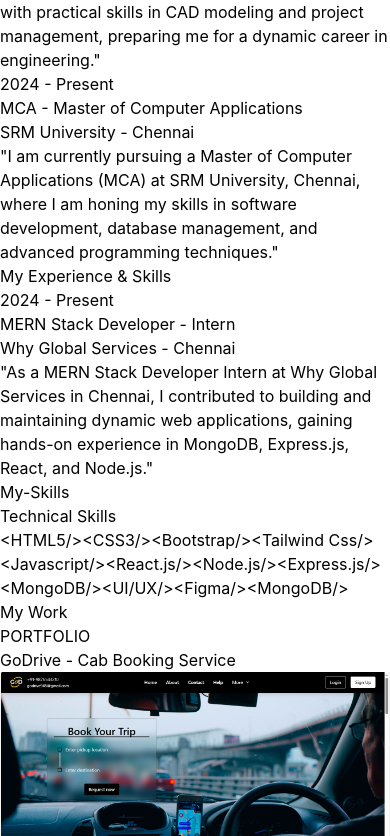
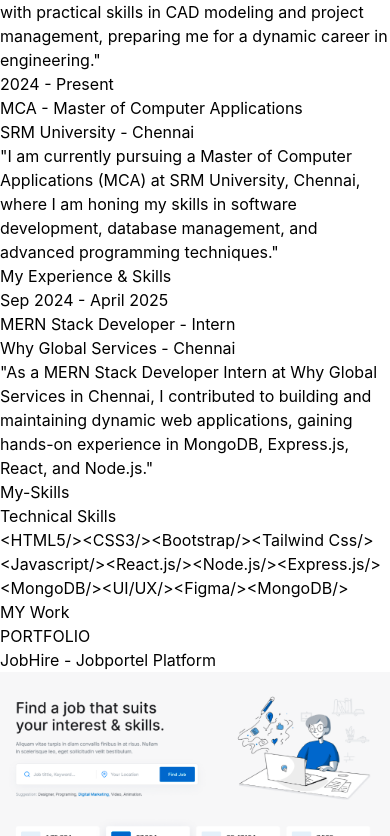
Before and after one commit to Sabari-Sakthivel/Portfolio, a React (Create React App) app in the folder sabari_portfolio/: page / in a window 390 px wide. Shown: the part 2543-3379 px from the top of the page. Built offline with nearby package versions, Linux system fonts and the light colour scheme.

Commit message:
all pages  responsive Completed

```diff
--- a/sabari_portfolio/src/Components/Home.jsx
+++ b/sabari_portfolio/src/Components/Home.jsx
@@ -11,6 +11,7 @@ import {
 } from "react-icons/fa6";
 import { HiOutlineMail } from "react-icons/hi";
 import GoDriveImg from "../../src/assets/GoDrive.png";
+import Jobhire from "../assets/Jobhire-Project.png";
 import { Link } from "react-router-dom";
 import Sidebar from "./sidebar";
 
@@ -115,7 +116,7 @@ const Home = () => {
             <div className="relative  h-full">
               <p className="text-white font-poppins text-center lg:left-16 ml-24 md:text-left  absolute md:translate-x-1/2 mt-2 md:ml-64 top-2 lg:pt-14 pt-8 font-semibold text-xl md:text-3xl">
                 Know{" "}
-                <span className="underline decoration-emerald-400">Me</span>{" "}
+                <span className="underline decoration-emerald-400">Me</span>
                 More
               </p>
               <h1 className="text-gray-100 opacity-5 text-5xl lg:text-8xl lg:pt-10 pt-7  font-poppins font-semibold flex items-center justify-center z-10">
@@ -210,7 +211,8 @@ const Home = () => {
           <div className="bg-dark-2 flex flex-col min-h-screen md:ml-64 p-4">
             <div className="relative w-full text-center">
               <p className="text-white font-poppins mt-5 absolute inset-x-0 lg:top-3 right-0 mx-auto sm:bottom-3 pt-14 font-semibold text-3xl md:text-4xl">
-                What I Do?
+                Wh<span className="underline decoration-emerald-400">at I D</span>
+                o?
               </p>
               <h1 className="text-gray-100 opacity-5 text-6xl md:text-9xl pt-10 font-poppins font-semibold flex items-center justify-center z-10">
                 SERVICE
@@ -243,21 +245,21 @@ const Home = () => {
                     "Efficiently managing and optimizing your data for reliability and performance. I design and implement robust database systems that ensure data integrity and security.",
                 },
               ].map((service, index) => (
-                <div
-                  key={index}
-                  className="flex gap-5 md:gap-7 mt-7 w-full md:w-1/2 p-4"
-                >
-                  <div className="relative bg-black h-fit rounded p-4">
-                    {service.icon}
-                  </div>
-                  <div className="max-w-sm">
-                    <h3 className="text-white font-serif font-bold text-xl md:text-2xl">
+                <div key={index} className="w-full md:w-1/2 p-4">
+                  {/* Icon & Title Row */}
+                  <div className="flex flex-col sm:flex-row gap-3 items-center sm:items-start">
+                    <div className="relative bg-black h-fit rounded p-4">
+                      {service.icon}
+                    </div>
+                    <h3 className="text-white font-serif font-bold text-xl md:text-2xl text-center sm:text-left">
                       {service.title}
                     </h3>
-                    <p className="text-gray-300 mt-1 font-sans font-medium leading-relaxed">
-                      {service.description}
-                    </p>
                   </div>
+
+                  {/* Description */}
+                  <p className="text-gray-300 mt-3 text-center sm:text-left font-sans font-medium leading-relaxed">
+                    {service.description}
+                  </p>
                 </div>
               ))}
             </div>
@@ -268,7 +270,8 @@ const Home = () => {
           <div className="bg-dark-1 flex flex-col min-h-[135vh]  md:ml-64">
             <div className="relative w-full text-center">
               <p className="text-white font-poppins mt-0  lg:mt-5 absolute inset-x-0 right-0 mx-auto  top-2 pt-14 font-semibold text-4xl">
-                Resume
+                Re<span className="underline decoration-emerald-400">sum</span>
+                e
               </p>
               <h1 className="text-gray-100 opacity-5 lg:text-9xl pt-10 font-poppins font-semibold text-5xl flex items-center justify-center z-10">
                 SUMMARY
@@ -333,7 +336,7 @@ const Home = () => {
                 <div className="grid grid-cols-1 gap-10">
                   <div className="bg-dark-2 relative w-full lg:h-[245px] h-full rounded shadow p-5">
                     <button className="rounded w-fit text-white bg-emerald-400">
-                      2024 - Present
+                      Sep 2024 - April 2025
                     </button>
                     <h2 className="text-white font-serif font-bold mt-4">
                       MERN Stack Developer - Intern
@@ -406,7 +409,8 @@ const Home = () => {
           <div className="bg-dark-2 flex flex-col  h-full lg:ml-64 p-4 lg:p-0">
             <div className="relative w-full text-center">
               <p className="text-white font-poppins lg:mt-6 lg:ml-80 lg:left-32 left-24 justify-center absolute  top-2 pt-14 font-semibold text-3xl md:text-4xl">
-                My Work
+                M<span className="underline decoration-emerald-400">Y W</span>
+               ork
               </p>
               <h1 className="text-gray-100 opacity-5 text-5xl lg:text-9xl pt-10 font-poppins font-semibold flex items-center justify-center z-10">
                 PORTFOLIO
@@ -416,20 +420,19 @@ const Home = () => {
             <div className="mt-10 flex flex-col gap-12 lg:px-10 lg:gap-14">
               {/* First Project */}
               <h3 className="text-emerald-300 lg:hidden text-center text-2xl font-bold ">
-                    GoDrive - Cab Booking Service
-                  </h3>
+                JobHire - Jobportel Platform
+              </h3>
               <div className="flex flex-col lg:flex-row items-center lg:mb-0 mb:5 gap-6">
                 <div>
-
                   <img
-                    src={GoDriveImg}
+                    src={Jobhire}
                     alt="GoDrive Project"
-                    className="w-80 h-40"
+                    className="w-80 h-40 rounded-md"
                   />
                 </div>
                 <div className="text-center lg:text-left ">
                   <h3 className="text-emerald-300 sm:block hidden text-2xl font-bold ">
-                    GoDrive - Cab Booking Service
+                    JobHire - Employer to Jobseeker Connecting Platform
                   </h3>
                   <div />
                   <div className="lg:mb-5">
@@ -470,7 +473,7 @@ const Home = () => {
                   <img
                     src={GoDriveImg}
                     alt="GoDrive Project"
-                    className="w-80 h-40 mb-5"
+                    className="w-80 h-40 mb-5 rounded-md"
                   />
                 </div>
               </div>
@@ -482,7 +485,8 @@ const Home = () => {
           <div className="bg-dark-1 flex flex-col lg:h-screen h-full lg:ml-64 p-4 lg:p-0">
             <div className="relative w-full mb-5 text-center">
               <p className="text-white font-poppins lg:mt-6 mt-1 ml-16 lg:ml-80 absolute lg:translate-x-1/2 top-2 pt-14 font-semibold text-3xl md:text-4xl">
-                Get in Touch
+                Get <span className="underline decoration-emerald-400">in T</span>
+                 ouch
               </p>
               <h1 className="text-gray-100 opacity-5 text-5xl lg:text-9xl pt-10 font-poppins font-semibold z-10">
                 CONTACT
```
Also changed, not shown: sabari_portfolio/src/assets/Jobhire-Project.png (added).
